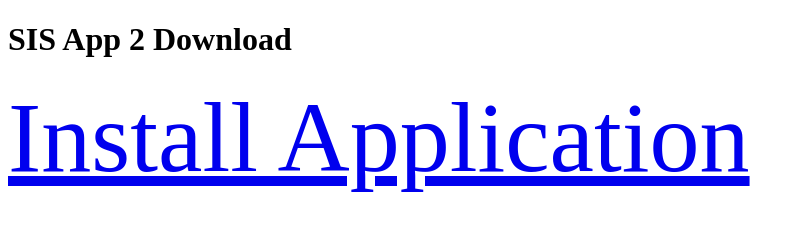
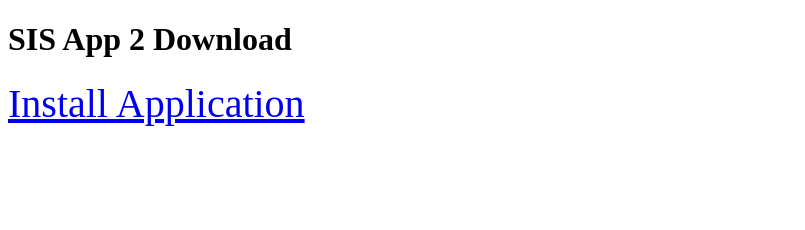
Before and after one commit to appssecukit/appssecukit.github.io, a plain HTML site: page index.html in a window 1280 px wide. Shown: the whole page, without its empty margins (0-805 px from the left). Drawn offline with Linux system fonts and the light colour scheme.

Commit message:
Update index.html

```diff
--- a/index.html
+++ b/index.html
@@ -4,7 +4,7 @@
         <meta charset="UTF-8">
         <title>SIS App 2 Download</title>
         <style>
-            a {font-size: 100px;}
+            a {font-size: 40px;}
         </style>
     </head>
     <body>
```
